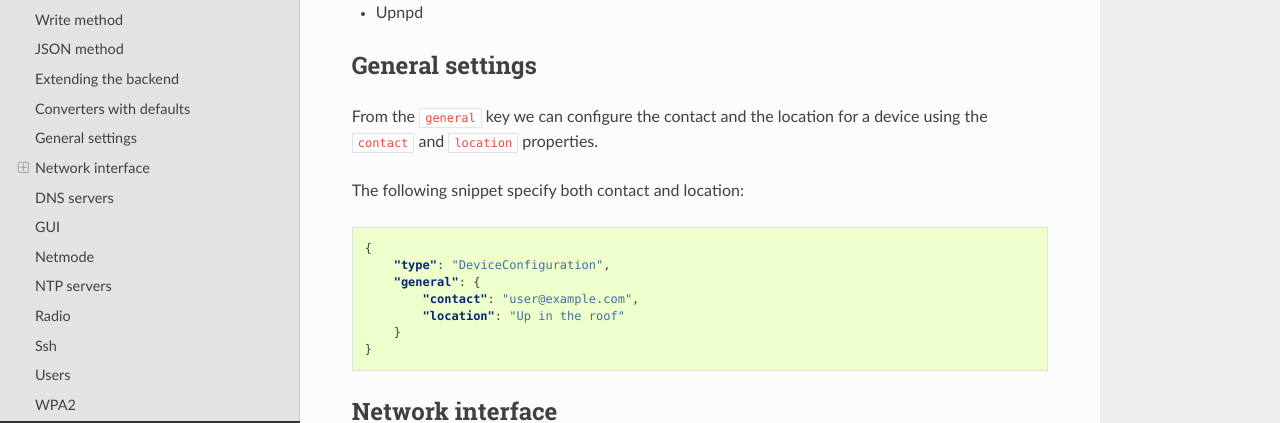
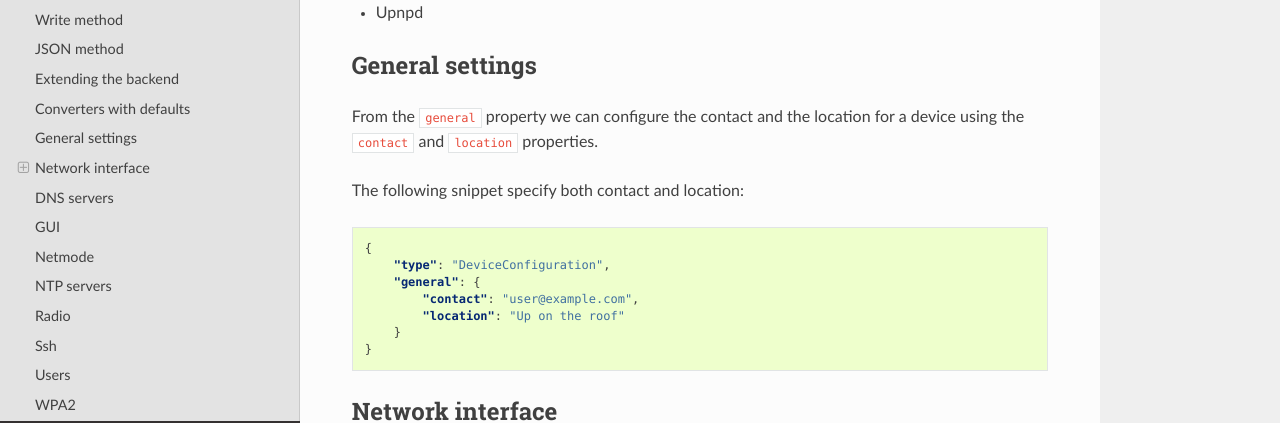
Before and after one commit to openwisp/netjsonconfig, a Sphinx documentation site: the page built from docs/source/backends/airos.rst, in a window 1280 px wide and 900 px high, scrolled down 2319 px. Shown: the part 151-574 px from the top of the window. Built offline with Sphinx 7.4.7 and the Read the Docs theme 2.0.0, drawn with Linux system fonts in a browser that asks for light colours; some of the changed text lies outside the part shown.

Commit message:
[airos][doc] fixed typos

```diff
--- a/docs/source/backends/airos.rst
+++ b/docs/source/backends/airos.rst
@@ -102,7 +102,7 @@ The list of "defaulted" converters follows:
 General settings
 ----------------
 
-From the ``general`` key we can configure the contact and the location for a device using the ``contact`` and ``location`` properties.
+From the ``general`` property we can configure the contact and the location for a device using the ``contact`` and ``location`` properties.
 
 The following snippet specify both contact and location:
 
@@ -112,7 +112,7 @@ The following snippet specify both contact and location:
         "type": "DeviceConfiguration",
         "general": {
             "contact": "user@example.com",
-            "location": "Up in the roof"
+            "location": "Up on the roof"
         }
     }
 
```
Also changed, not shown: other parts of docs/source/backends/airos.rst (+1 -1 lines).
